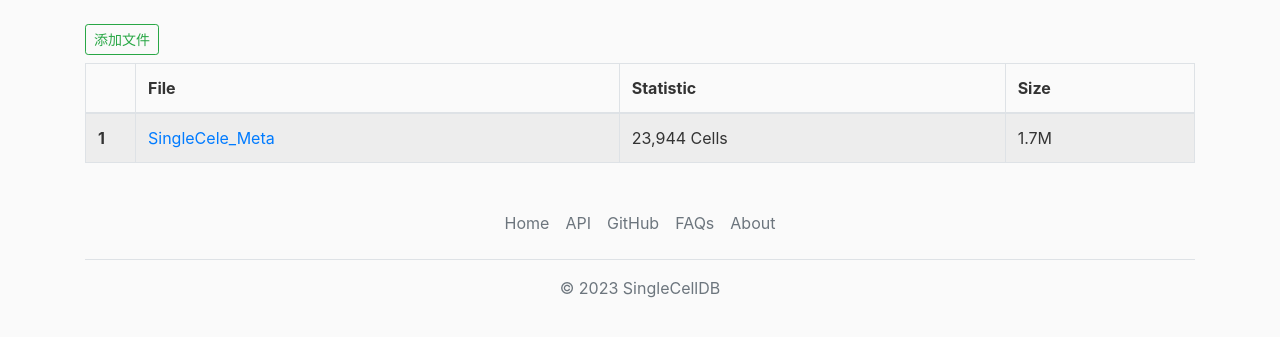
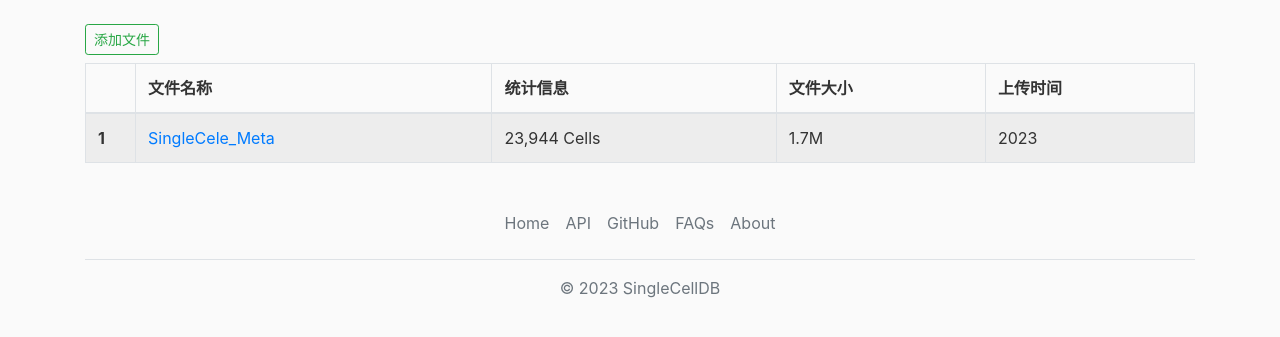
Before and after one commit to bioinfotec/SingleCellDB, a Django app: page /upload in a window 1280 px wide. Shown: the part 56-393 px from the top of the page. Run offline with Django 4.2, Linux system fonts and the light colour scheme; some libraries are stand-ins or nearby versions.

Commit message:
修改表格显示的字段

```diff
--- a/celldb/templates/celldb/upload.html
+++ b/celldb/templates/celldb/upload.html
@@ -15,9 +15,10 @@
     <thead>
       <tr>
         <th scope="col" style="width: 50px"></th>
-        <th scope="col">File</th>
-        <th scope="col">Statistic</th>
-        <th scope="col">Size</th>
+        <th scope="col">文件名称</th>
+        <th scope="col">统计信息</th>
+        <th scope="col">文件大小</th>
+        <th scope="col">上传时间</th>
       </tr>
     </thead>
     <tbody>
@@ -28,6 +29,7 @@
         </td>
         <td>23,944 Cells</td>
         <td>1.7M</td>
+        <td>2023</td>
       </tr>
     </tbody>
   </table>
@@ -138,7 +140,8 @@
   crossorigin="anonymous"
   referrerpolicy="no-referrer"
 ></script>
-<script>
+<!-- 处理文件上传, 不使用model-->
+<!-- <script>
   // 上传新文件
   function uploadNewFile() {
     // 构造表单数据
@@ -148,6 +151,10 @@
     formData.append("file", file);
     // 文件不能为空
     if (file) {
+      let fileName = file.name; // 文件名称
+      let fileSize = (file.size / (1024 * 1024)).toFixed(2); // 文件大小
+      console.log("文件名称：" + fileName);
+      console.log("文件大小：" + fileSize + "MB");
       // 发起上传操作
       $.ajax({
         url: "/api/savefile",
@@ -174,5 +181,7 @@
     // 清空input文件表单：再次打开上传界面，不会保留上次的选项
     $("#new-file")[0].value = "";
   }
-</script>
+</script>  -->
+<!-- 处理文件上传，使用model -->
+
 {% endblock %}
```
